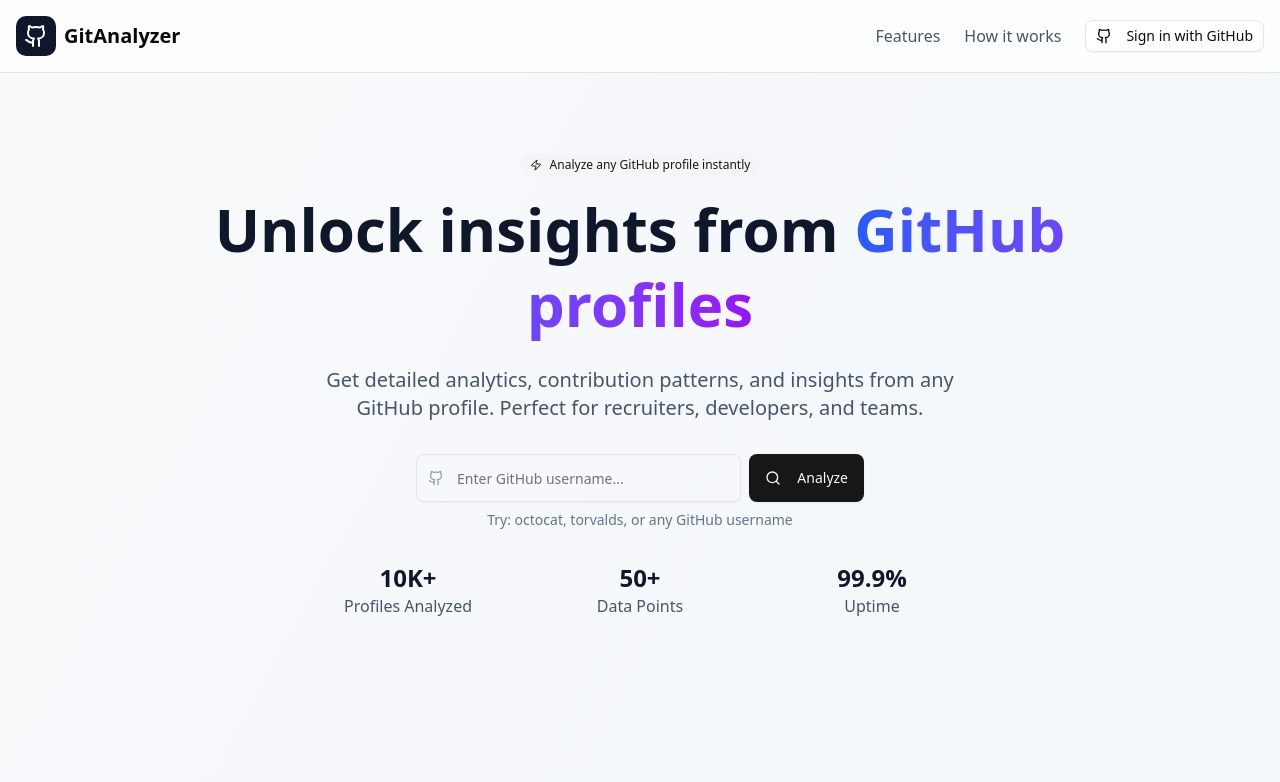
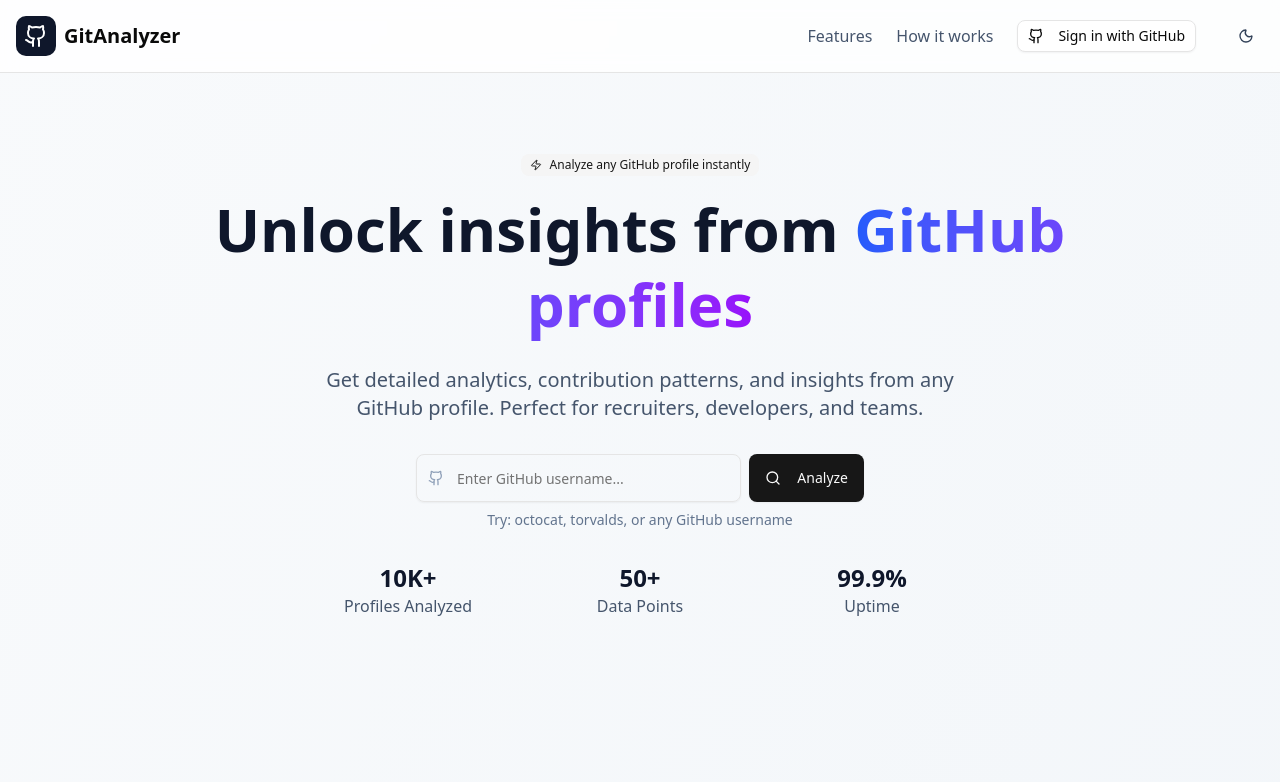
Before and after one commit to FishySenpai/Github-Profile-Analyzer, a Next.js app: page / in a window 1280 px wide. Shown: the top 782 px of the page. Built offline with nearby package versions, Linux system fonts and the light colour scheme.

Commit message:
added dark theme

```diff
--- a/src/app/page.tsx
+++ b/src/app/page.tsx
@@ -21,6 +21,8 @@ import {
   TrendingUp,
   Zap,
   Clock,
+  Moon,
+  Sun,
 } from "lucide-react";
 
 export default function HomePage() {
@@ -28,7 +30,16 @@ export default function HomePage() {
   const [username, setUsername] = useState<string>("");
   const [loading, setLoading] = useState<boolean>(false);
   const [error, setError] = useState<string | null>(null);
+  const [darkMode, setDarkMode] = useState<boolean>(false);
 
+  // Apply dark class to <html> on toggle
+  useEffect(() => {
+    if (darkMode) {
+      document.documentElement.classList.add("dark");
+    } else {
+      document.documentElement.classList.remove("dark");
+    }
+  }, [darkMode]);
   // Add the fetchProfile function
   const fetchProfile = async () => {
     if (!username || username.trim() === "") {
@@ -77,6 +88,19 @@ export default function HomePage() {
               <Github className="h-4 w-4 mr-2" />
               Sign in with GitHub
             </Button>
+            <Button
+              variant="ghost"
+              size="icon"
+              aria-label="Toggle dark mode"
+              onClick={() => setDarkMode((d) => !d)}
+              className="ml-2"
+            >
+              {darkMode ? (
+                <Sun className="h-5 w-5 text-yellow-400" />
+              ) : (
+                <Moon className="h-5 w-5 text-slate-700" />
+              )}
+            </Button>
           </nav>
         </div>
       </header>
@@ -116,7 +140,6 @@ export default function HomePage() {
               <Button
                 size="lg"
                 className="h-12 px-6"
-
                 onClick={fetchProfile}
                 disabled={loading}
               >
```
Lines whose indentation alone changed are shown as unchanged.
